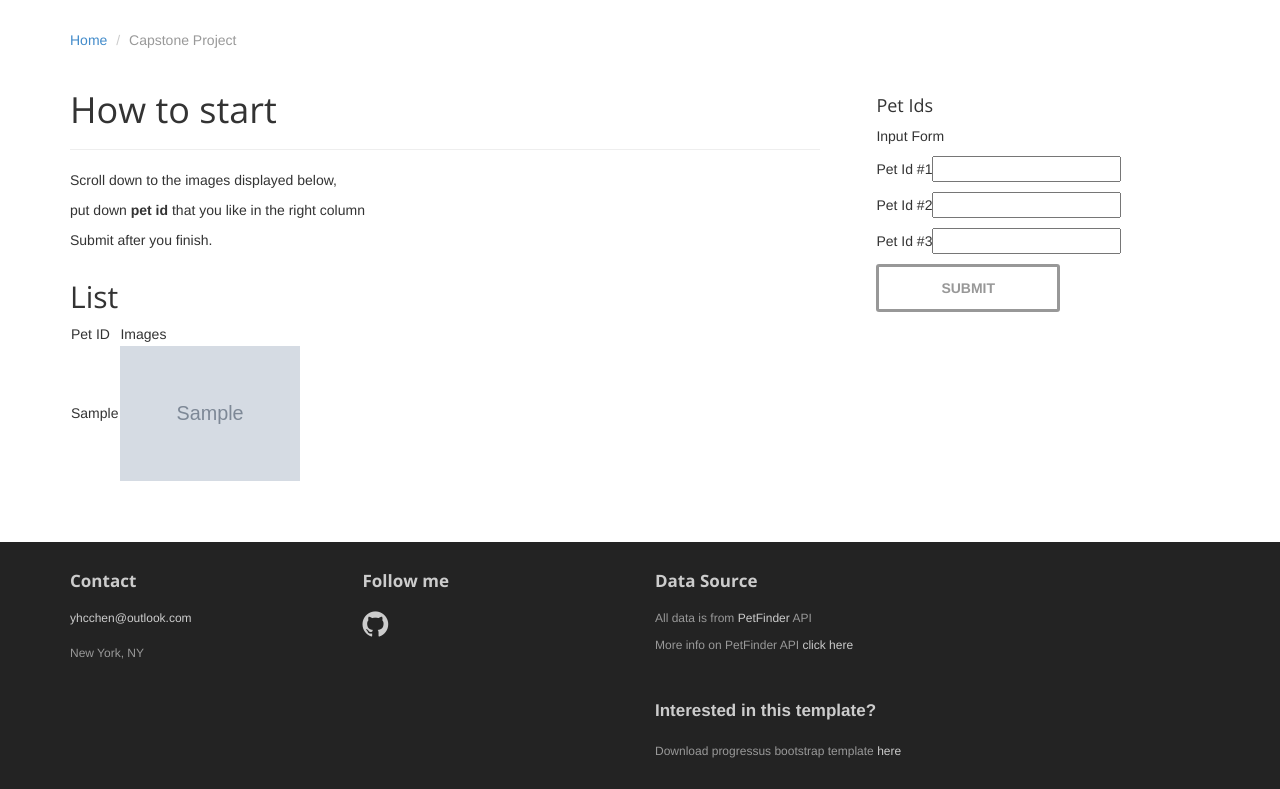
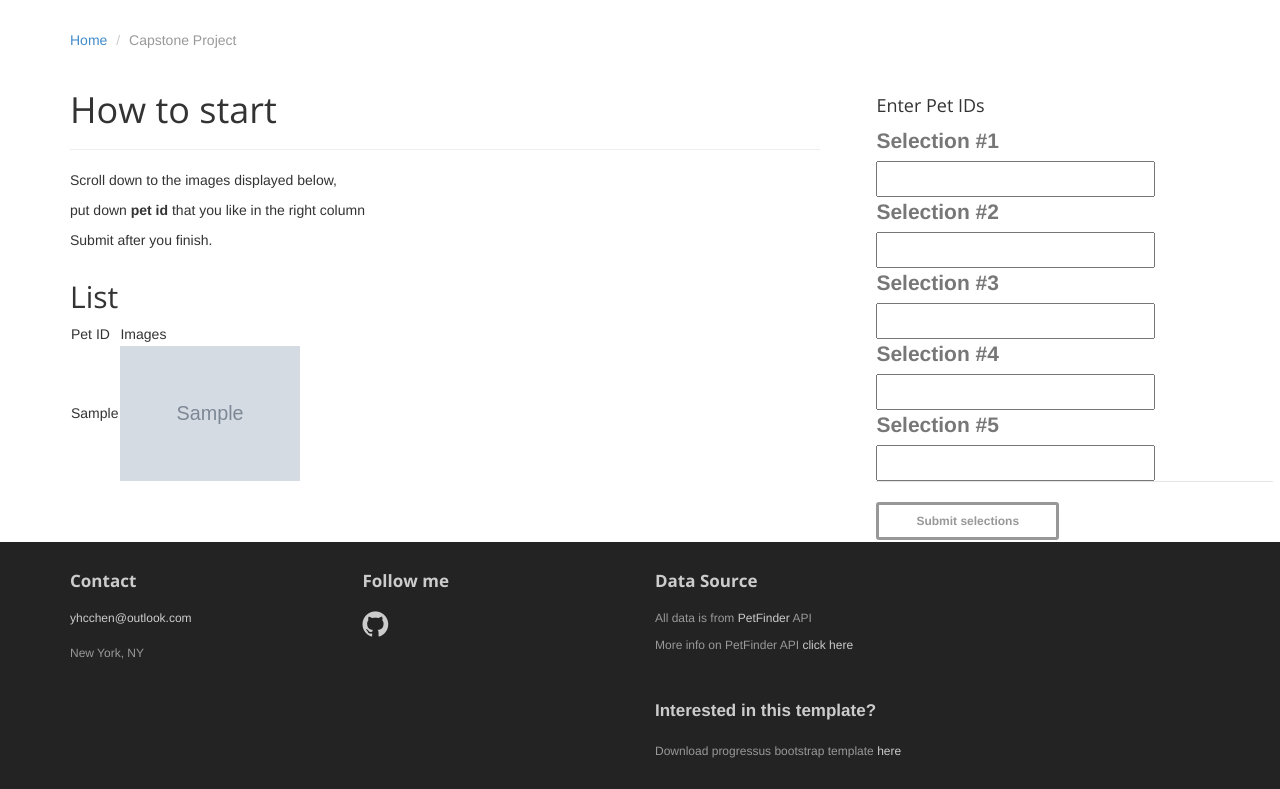
Before and after one commit to shuu8271/petfinder_recommendation, a Flask app: template templates/capstone.html in a window 1280 px wide. Shown: the part 100-889 px from the top of the page. Run offline with Flask 2, Linux system fonts and the light colour scheme; the template is opened without the code that fills it: values that come from a table or form of the project are taken from there, most other values are stand-ins (such as "Sample title", 1, 10 or a date in 2020); grey boxes marked "Sample" are stand-in pictures; parts of the project's set-up code (start-up, migrations or seed data) failed here and were passed over; some libraries are stand-ins or nearby versions.

Commit message:
change input form

```diff
--- a/app.py
+++ b/app.py
@@ -1,12 +1,16 @@
-from flask import Flask, request, render_template
+from flask import Flask, request, render_template, url_for
 import requests, json, numpy as np, pandas as pd
 import pymongo
 from src.api_data import download_data
 from src.data_cleanup import cleanup_data
 from src.random_pet import random_pets
 from src.feature_matrix import make_pet_feature, make_user_feature
+from form import SelectionForm
+
 
 app = Flask(__name__)
+
+app.config['SECRET_KEY'] = '3dd325de1cbf452a9664d99fa4d79a5f'
 
 # initialize database
 my_client = pymongo.MongoClient('mongodb://localhost:27017/')
@@ -23,8 +27,8 @@ else:
     pet_data = download_data()
     pet_df = pd.DataFrame(pet_data)
     pet_df = cleanup_data(pet_df)
-    save_cols = ['pet_id', 'age', 'breeds', 'description', 'media', 'sex',
-                 'size', 'status']
+    save_cols = ['pet_id', 'name', 'age', 'breeds', 'description', 'media',
+                 'sex', 'size', 'status']
     for i in range(len(pet_df)):
         # convert single row to json format to save to database
         data_json = json.loads(pet_df[save_cols].loc[i].to_json())
@@ -47,35 +51,42 @@ def mainproject():
     random_df = random_pets(db=my_db, coll=my_coll, num=30)
     random_ids = random_df['pet_id'].tolist()
     image_list = random_df['media'].tolist()
-    selection = dict()
+    selection_form = SelectionForm()
 
-    return render_template('capstone.html', random_pets=zip(random_ids,
-                                                            image_list))
+    # if selection_form.validate_on_submit():
+    #     return redirect(url_for('recomm_result'), selected_ids=selection_form.value.data)
+
+    return render_template('capstone.html',
+                           random_pets = zip(random_ids, image_list),
+                           form = selection_form)
 
 
 @app.route('/recommresult', methods=['GET', 'POST'])
-def recomm_result():
-    if request.method == 'POST':
-        selection = request.form
-        selected_ids = set(selection.values())
-        user_feature_df = make_user_feature(df, selected_ids)
+def recomm_result(selected_ids):
+    selected_ids = set([SelectionForm(request.form).selection1.data,
+                       SelectionForm(request.form).selection2.data,
+                       SelectionForm(request.form).selection3.data,
+                       SelectionForm(request.form).selection4.data,
+                       SelectionForm(request.form).selection5.data])
 
-        recomm_mat = np.dot(user_feature_df.iloc[:, 1:],
-                            pet_feature_df.iloc[:, 1:].T)
-        # return 10 highest number ids, names, breeds
-        max_idx_10 = recomm_mat.argsort(axis=1)[:, :-11:-1]
-        recomm_id = list()
+    user_feature_df = make_user_feature(df, selected_ids)
 
-        for idx in max_idx_10[0]:
-            recomm_id.append(pet_feature_df.loc[idx, 'pet_id'].tolist())
+    recomm_mat = np.dot(user_feature_df.iloc[:, 1:],
+                        pet_feature_df.iloc[:, 1:].T)
+    # return 10 highest number ids, names, breeds
+    max_idx_10 = recomm_mat.argsort(axis=1)[:, :-11:-1]
+    recomm_id = list()
 
-        recomm_names = list()
-        recomm_breeds = list()
-        recomm_images = list()
-        for id in recomm_id:
-            recomm_names.append(df[df['pet_id'] == id]['name'].values[0])
-            recomm_breeds.append(df[df['pet_id'] == id]['breeds'].values[0])
-            recomm_images.append(df[df['pet_id'] == id]['media'].values[0])
+    for idx in max_idx_10[0]:
+        recomm_id.append(pet_feature_df.loc[idx, 'pet_id'].tolist())
+
+    recomm_names = list()
+    recomm_breeds = list()
+    recomm_images = list()
+    for id in recomm_id:
+        recomm_names.append(df[df['pet_id'] == id]['name'].values[0])
+        recomm_breeds.append(df[df['pet_id'] == id]['breeds'].values[0])
+        recomm_images.append(df[df['pet_id'] == id]['media'].values[0])
 
     return render_template('recom_result.html', top10=zip(recomm_id,
                                                           recomm_names,
@@ -86,7 +97,7 @@ def recomm_result():
 if __name__ == "__main__":
 
     # load database to dataframe
-    df = pd.DataFrame(list(my_coll.find()))
+    df = pd.DataFrame(list(my_coll.find({}, {'_id': 0})))
     pet_feature_df = make_pet_feature(df)
 
     app.run(host='0.0.0.0', port=8080, debug=True)
--- /dev/null
+++ b/data/api_key.py
@@ -0,0 +1 @@
+api_key = 4b633627fad19b892a12b6e9f39b95a2
--- /dev/null
+++ b/form.py
@@ -0,0 +1,12 @@
+from flask_wtf import FlaskForm
+from wtforms import IntegerField, SubmitField
+from wtforms.validators import DataRequired, Length
+
+
+class SelectionForm(FlaskForm):
+    selection1 = IntegerField('Selection #1', validators=[DataRequired(), Length(min=6, max=12)])
+    selection2 = IntegerField('Selection #2', validators=[DataRequired(), Length(min=6, max=12)])
+    selection3 = IntegerField('Selection #3')
+    selection4 = IntegerField('Selection #4')
+    selection5 = IntegerField('Selection #5')
+    submit = SubmitField('Submit selections')
--- a/src/feature_matrix.py
+++ b/src/feature_matrix.py
@@ -1,9 +1,18 @@
-import pandas as pd, numpy as np, requests, json
+import pandas as pd, numpy as np
+import requests
+import json
 import random
-from src.api_data import dog_breed_list
+import csv
 
-breed_list = dog_breed_list()
-feature_list = ['size_S', 'size_M', 'size_L', 'size_XL', *sorted(list(breed_list))]
+import os
+os.environ['KMP_DUPLICATE_LIB_OK']='True'
+
+
+#breed_list = dog_breed_list()
+with open('data/breed_list.csv', 'r') as f:
+    reader = csv.reader(f)
+    breed_list = list(reader)[0]
+feature_list = ['size_S', 'size_M', 'size_L', 'size_XL', *sorted(breed_list)]
 
 
 def breed_percentage(df):
@@ -16,6 +25,7 @@ def breed_percentage(df):
         for item in temp:
             df.loc[i, item] = 1/ len(temp)
     return df
+
 
 def make_pet_feature(df, breedlist=list(breed_list)):
     '''
--- a/templates/capstone.html
+++ b/templates/capstone.html
@@ -98,13 +98,28 @@
 
 				<div class="row widget">
 					<div class="col-xs-12">
-						<h4>Pet Ids</h4>
-						<p>Input Form</p>
-						<form action="/recommresult" method="POST">
-							<p>Pet Id #1<input type="number" name="select1"></p>
-							<p>Pet Id #2<input type="number" name="select2"></p>
-							<p>Pet Id #3<input type="number" name="select3"></p>
-							<p><input class="btn btn-default btn-lg" type="submit" value="SUBMIT"></p>
+						<h4>Enter Pet IDs</h4>
+						<form action="{{ url_for('recomm_result') }}" method="POST">
+							{{ form.hidden_tag() }}
+							<fieldset>
+								<legend>
+									<div>
+										{{ form.selection1.label(class="text-sm") }}
+										{{ form.selection1 }}
+										{{ form.selection2.label(class="text-sm") }}
+										{{ form.selection2 }}
+										{{ form.selection3.label(class="text-sm") }}
+										{{ form.selection3 }}
+										{{ form.selection4.label(class="text-sm") }}
+										{{ form.selection4 }}
+										{{ form.selection5.label(class="text-sm") }}
+										{{ form.selection5 }}
+									</div>
+								</legend>
+							</fieldset>
+							<div>
+								{{ form.submit(class="btn btn-default btn-sm") }}
+							</div>
 						</form>
 					</div>
 				</div>
--- a/templates/recom_result.html
+++ b/templates/recom_result.html
@@ -64,6 +64,7 @@
 
 		<div class="row">
 			<h4>Your top 10 results:</h4>
+			<p class="text-muted">Your Selection: {{ selection }}</p>
 			<table>
 				<tbody>
 					<tr><td>Pet ID</td><td>Pet Name</td><td>Pet Breed</td><td>Images</td></tr>
```
Also changed, not shown: data/breed_list.csv (added, +1 -0 lines), src/api_data.py (+21 -23 lines).
